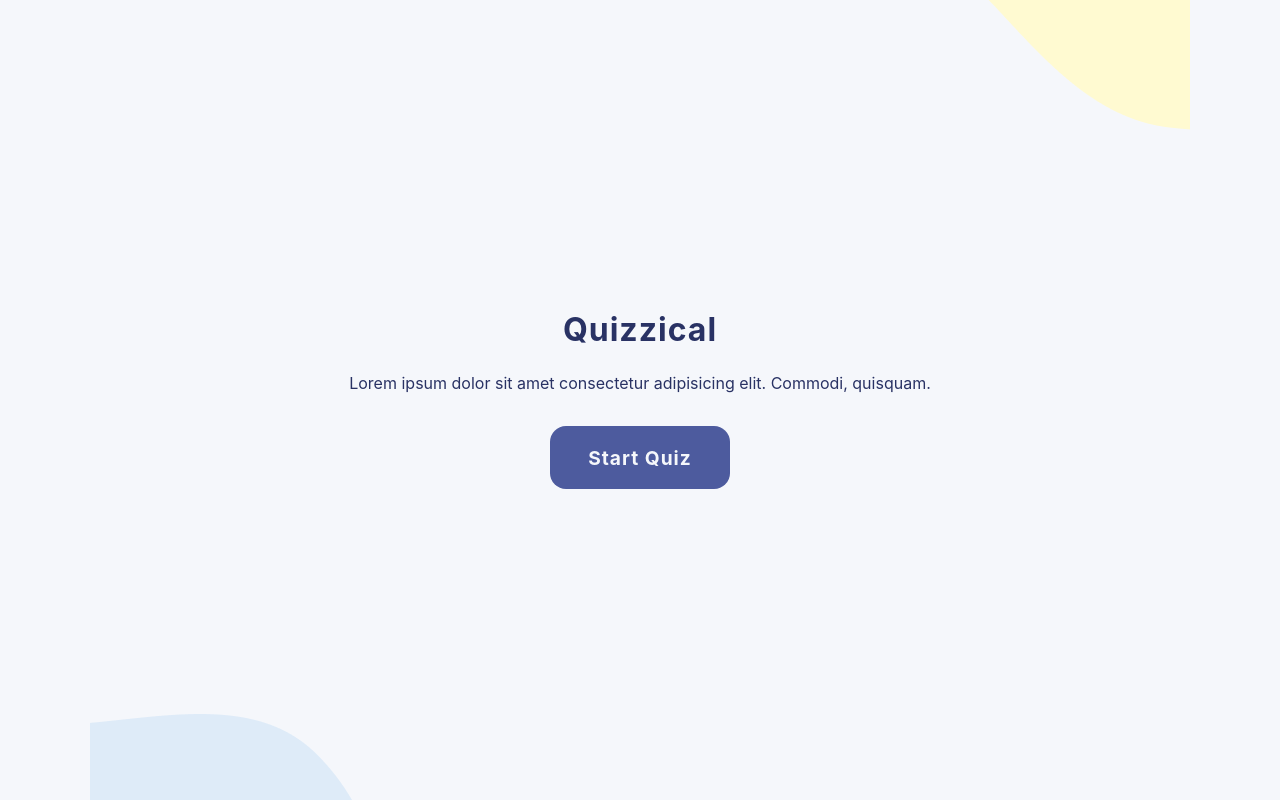
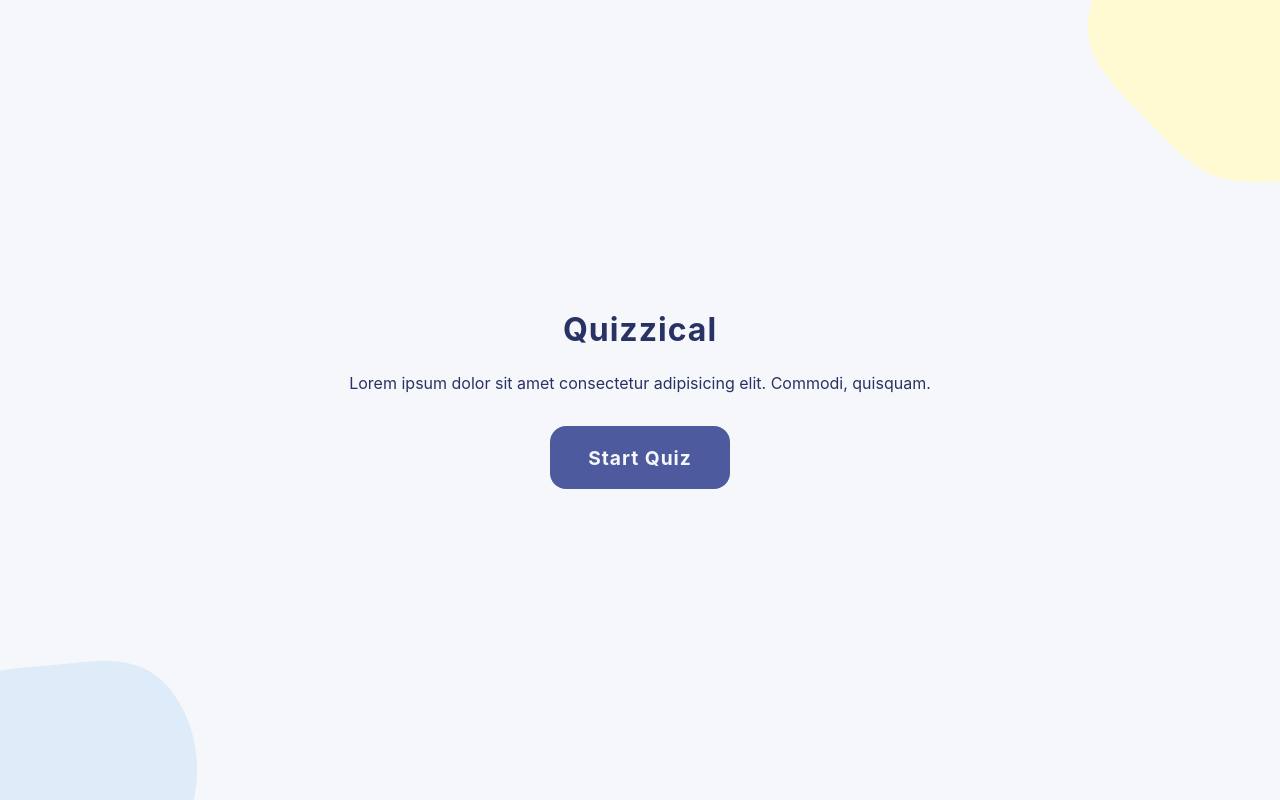
Before and after one commit to KSayanta/quizzical, a React (Vite) app: page / in a window 1280 px wide. Built offline with nearby package versions, Linux system fonts and the light colour scheme; the HTML template or start-up script is replaced by a standard one.

Commit message:
add background elements

```diff
--- a/src/index.css
+++ b/src/index.css
@@ -66,9 +66,20 @@
 
   main {
     min-height: inherit;
-    background: url("/bg.png");
-    background-repeat: no-repeat;
-    background-position: center;
+    position: relative;
+    overflow: clip;
+
+    &::before {
+      content: url("/blobs1.svg");
+      position: absolute;
+      inset: auto auto -100px -100px;
+    }
+
+    &::after {
+      content: url("/blobs2.svg");
+      position: absolute;
+      inset: -140px -140px auto auto;
+    }
   }
 
   div#root {
```
Also changed, not shown: public/blobs1.svg (added), public/blobs2.svg (added).
